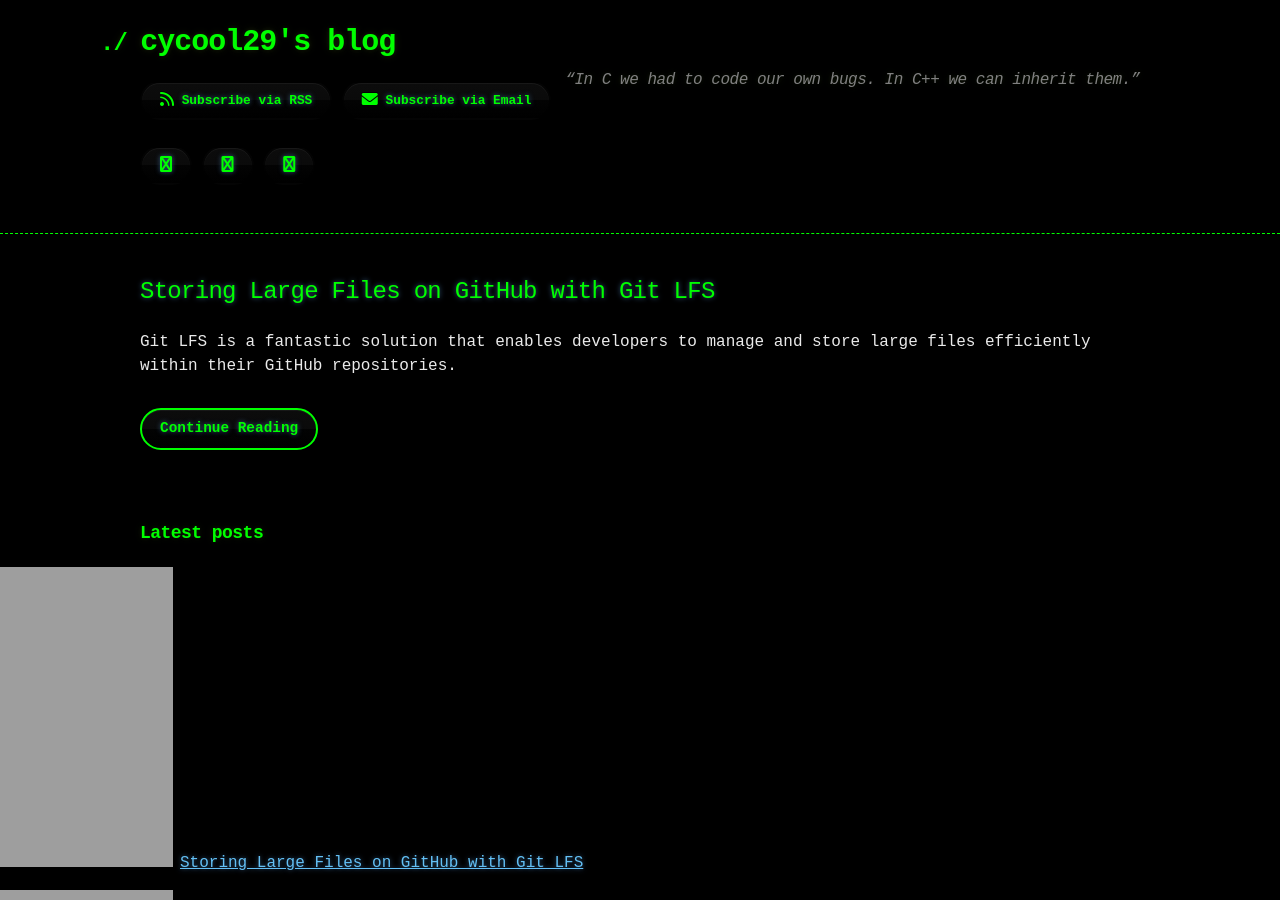
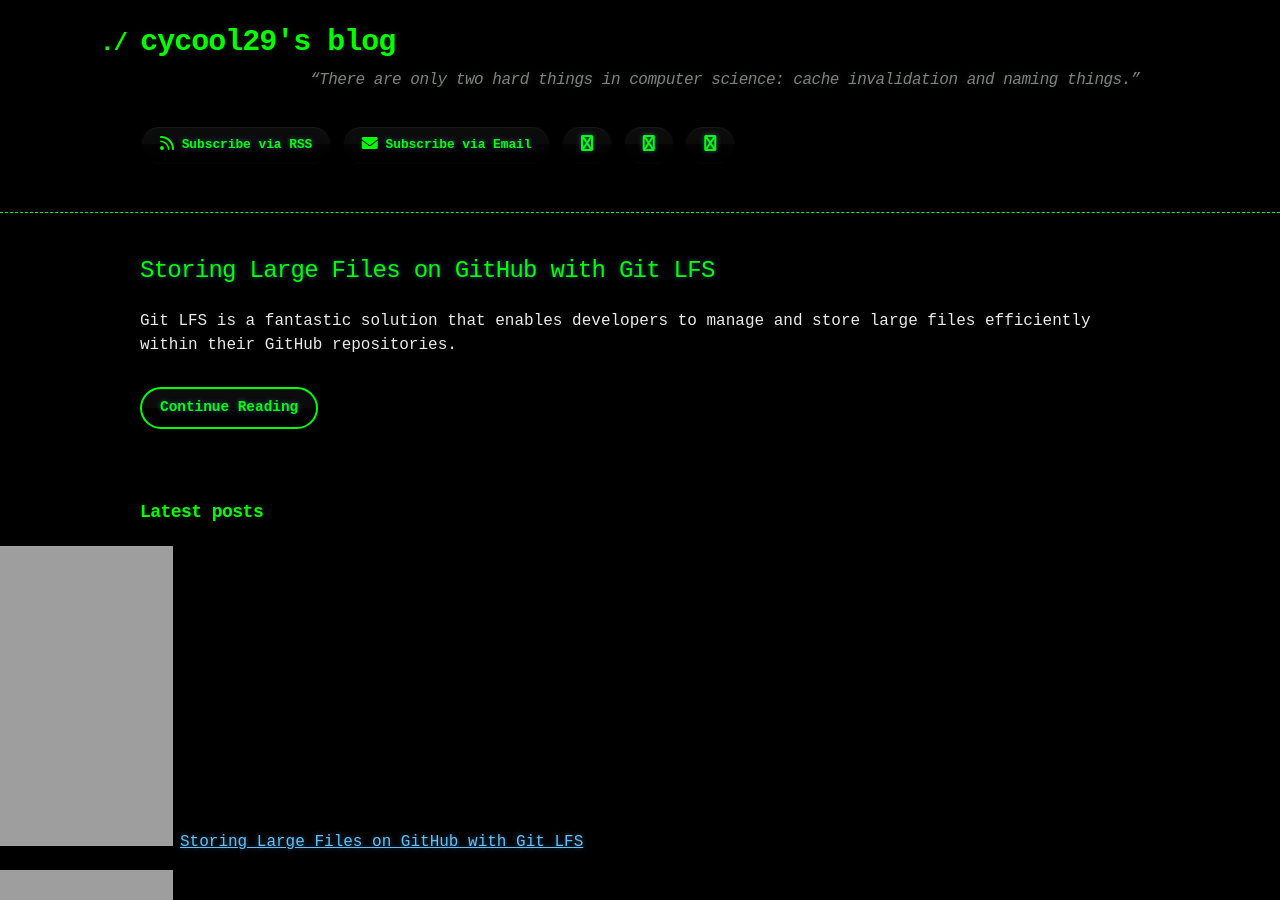
Before and after one commit to cycool29/cycool29.github.io, a Jekyll site: the page built from index.md, in a window 1280 px wide and 900 px high. Built offline with Jekyll 4.4.1, drawn with Linux system fonts in a browser that asks for light colours; a style sheet for code colours, icons or effects is not loaded.

Commit message:
Update quotes

```diff
--- a/_config.yml
+++ b/_config.yml
@@ -1,5 +1,5 @@
 title: cycool29's blog
-description: "“In C we had to code our own bugs. In C++ we can inherit them.” "
+description: "“There are only two hard things in computer science: cache invalidation and naming things.” "
 bio: A high school student. Intermediate in Python, Git, Bash. Learning JavaScript. He/Him. "
 author: cycool29
 url: https://cycool29.github.io
```
